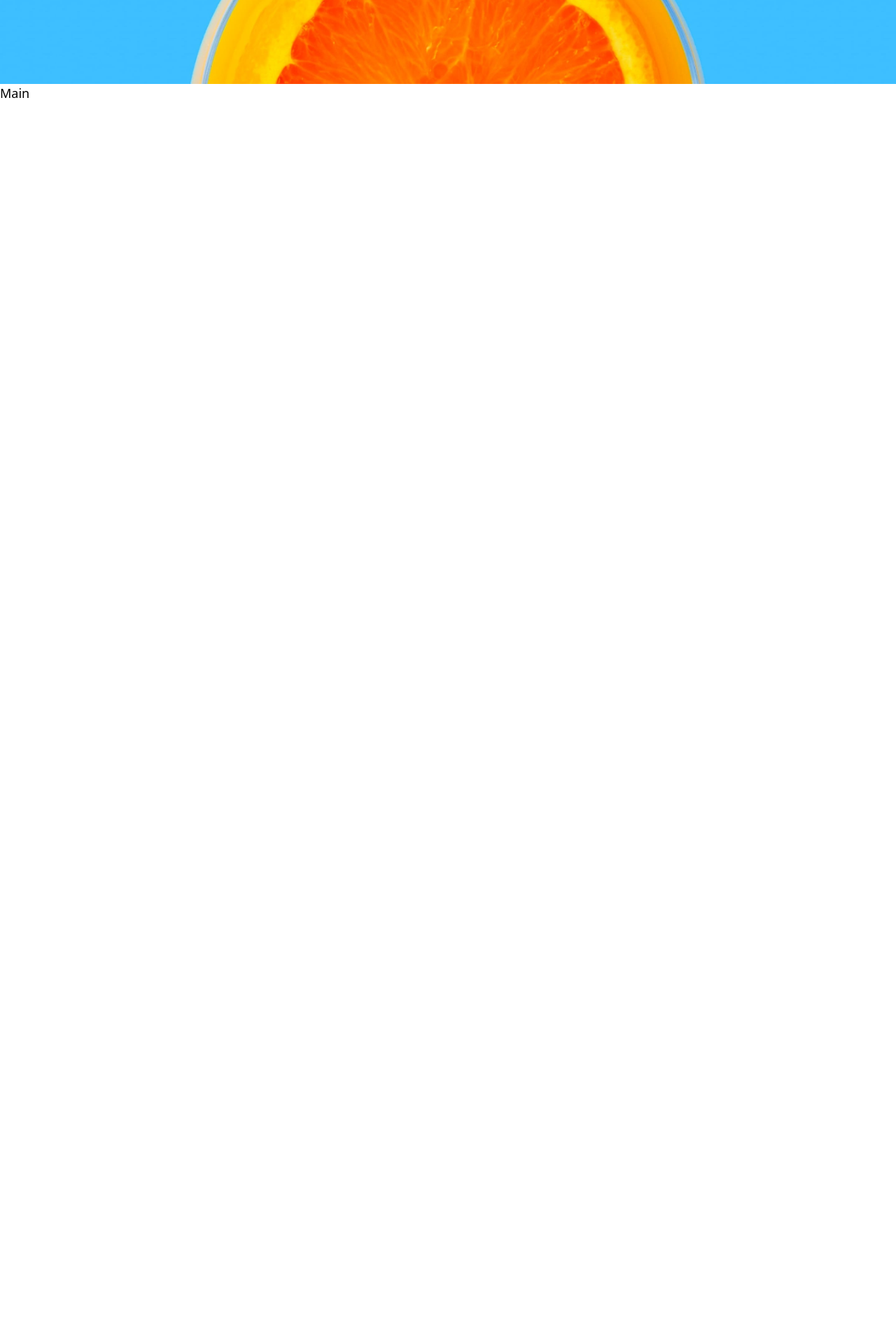
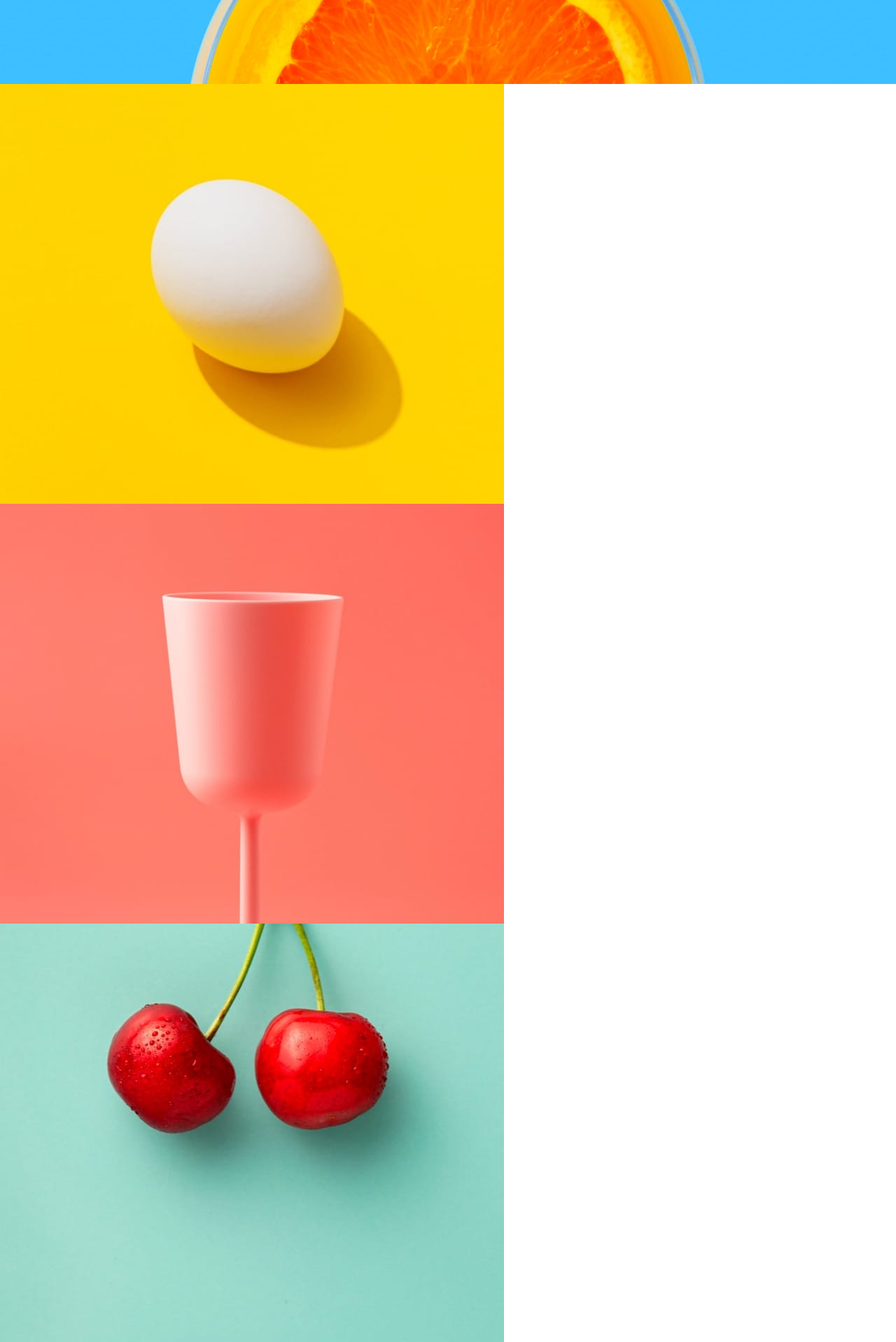
Before and after one commit to ronaldlamdev/sunnyside-react-typescript, a React (Vite) app: page / in a window 1280 px wide. Shown: the part 520-2438 px from the top of the page at 70% size. Before the commit the page ends 800 px from the top, so only its background shows below. Built offline with nearby package versions, Linux system fonts and the light colour scheme.

Commit message:
setup main body

```diff
--- a/src/assets/components/Main.tsx
+++ b/src/assets/components/Main.tsx
@@ -1,6 +1,60 @@
+import TransformMobile from '../images/mobile/image-transform.jpg';
+import TransformDesktop from '../images/desktop/image-transform.jpg';
+import StandOutMobile from '../images/mobile/image-stand-out.jpg';
+import StandOutDesktop from '../images/desktop/image-stand-out.jpg';
+import GraphicDesignMobile from '../images/mobile/image-graphic-design.jpg';
+import GraphicDesignDesktop from '../images/desktop/image-graphic-design.jpg';
+import PhotographyMobile from '../images/mobile/image-photography.jpg';
+import PhotographyDesktop from '../images/desktop/image-photography.jpg';
+
 const Main = () => {
   return (
-    <div>Main</div>
+    <div className="grid w-full grid-cols-1">
+
+      {/* Transform */}
+      <div>
+        <picture>
+          <source srcSet={TransformDesktop} media='(min-width:565px)'/>
+          <img src={TransformMobile} alt="egg"/>
+        </picture>
+        <div>
+
+        </div>
+      </div>
+
+      {/* Stand Out */}
+      <div>
+        <picture>
+          <source srcSet={StandOutDesktop} media="(min-width:565px)"/>
+          <img src={StandOutMobile} alt="cup"/>
+        </picture>
+        <div>
+
+        </div>
+      </div>
+
+      {/* Graphic Design */}
+      <div>
+        <picture>
+          <source srcSet={GraphicDesignDesktop} media="(min-width:565px)"/>
+          <img src={GraphicDesignMobile} alt="cherries"/>
+        </picture>
+        <div>
+
+        </div>
+      </div>
+
+      {/* Photography */}
+      <div>
+        <picture>
+          <source srcSet={PhotographyDesktop} media="(min-width:565px)"/>
+          <img src={PhotographyMobile} alt="orange" />
+        </picture>
+        <div>
+
+        </div>
+      </div>
+    </div>
   )
 }
 
```
